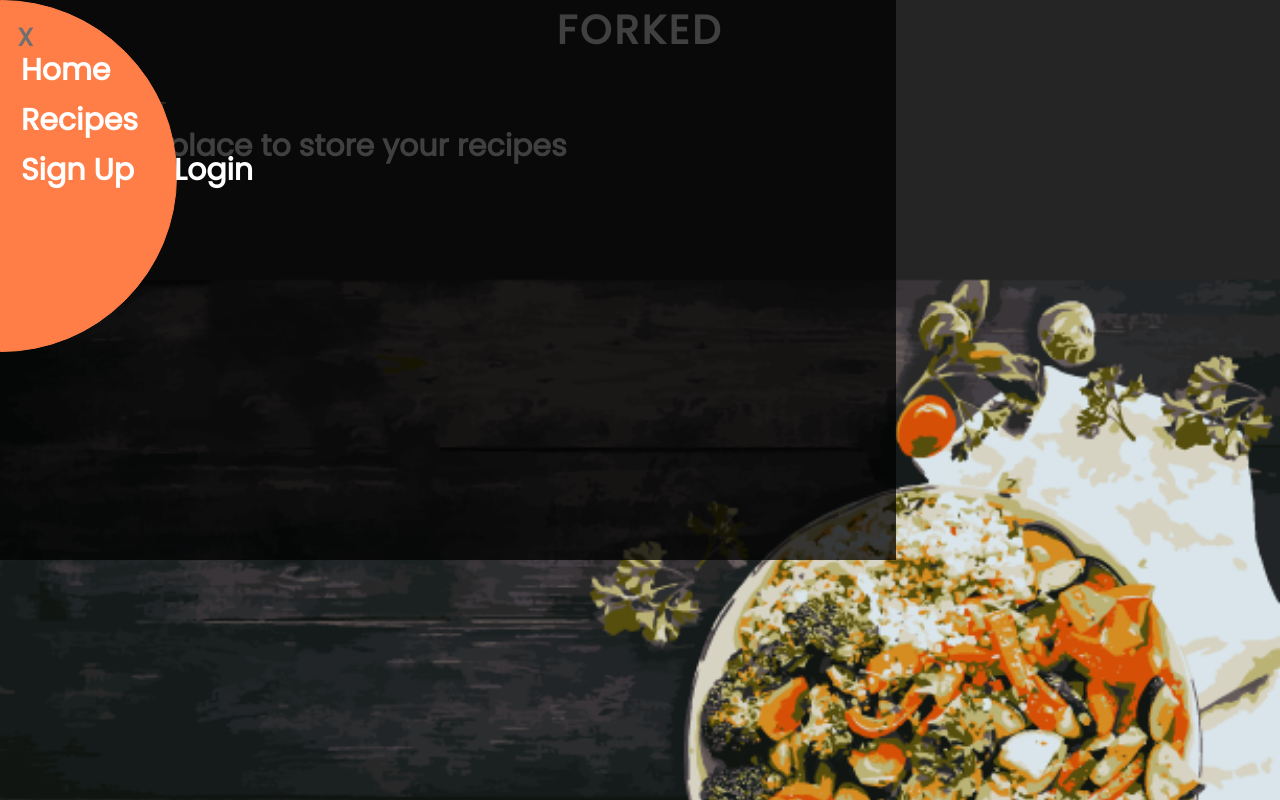
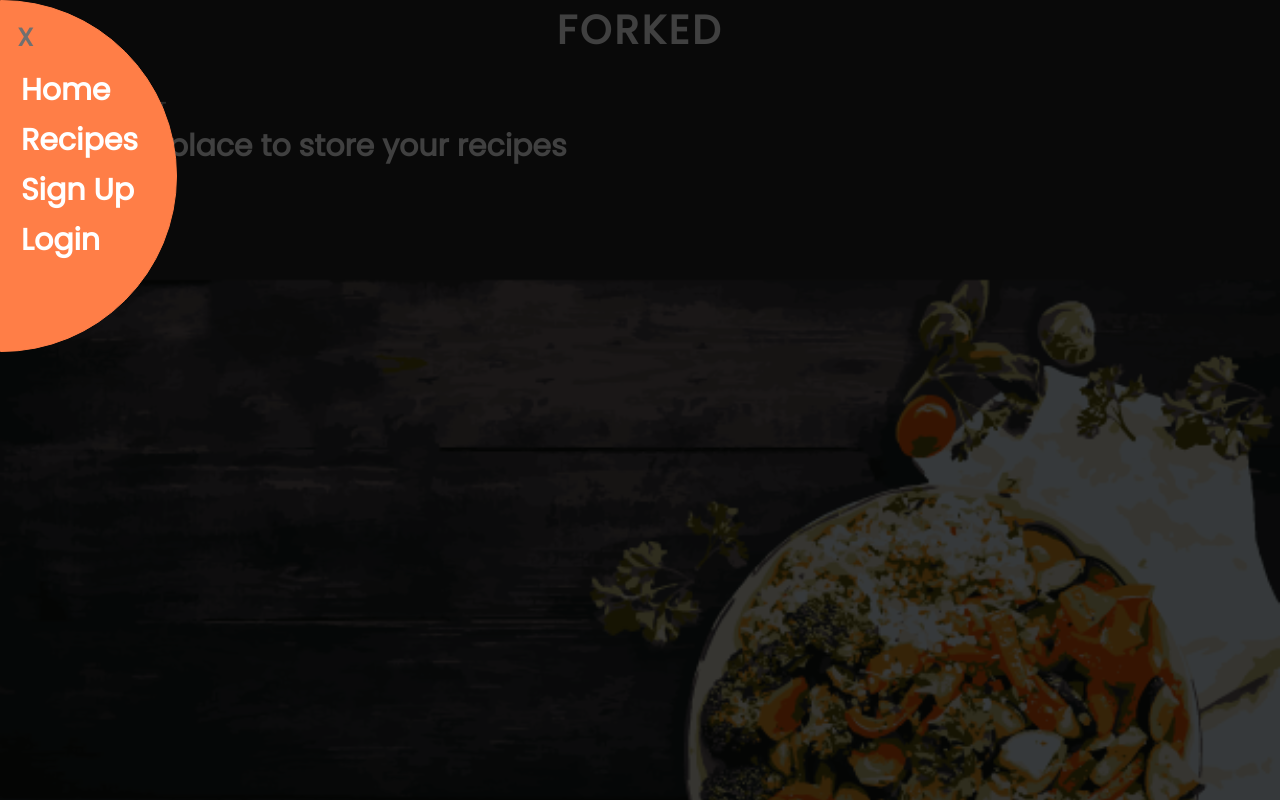
Before and after one commit to LoganNegley/Forked, a React (Create React App) app in the folder client/: page / in a window 1280 px wide. Both pictures are taken after a click on the button 32 px from the left and 30 px from the top of the page. Shown: the top 800 px of the page. Built offline with nearby package versions, Linux system fonts and the light colour scheme.

Commit message:
fixed logged menu links

```diff
--- a/client/src/components/common/navigation/home-menu/loggedOut.css
+++ b/client/src/components/common/navigation/home-menu/loggedOut.css
@@ -1,7 +1,7 @@
 #menu-container{
     position:absolute;
-    width:70%;
-    height:70%;
+    width:100%;
+    height:100%;
     left:0px;
     top:0px;
     z-index:100;
@@ -44,6 +44,7 @@
     font-weight: bold;
     margin:2rem;
     text-decoration: none;
+    display:block;
 }
 .link-items .menu-link:hover{
 color:var(--darkGray);
```
